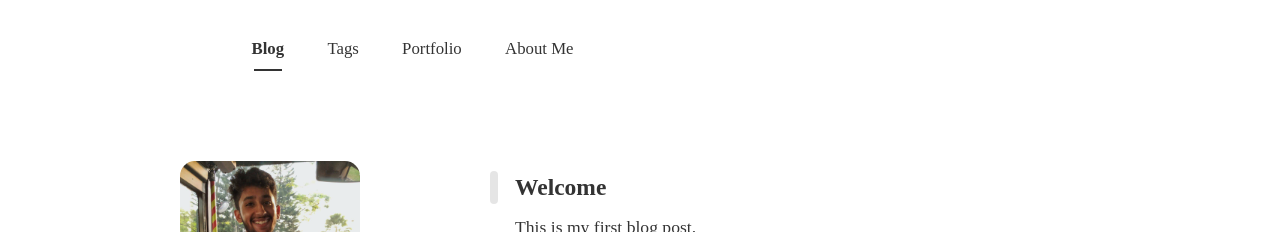
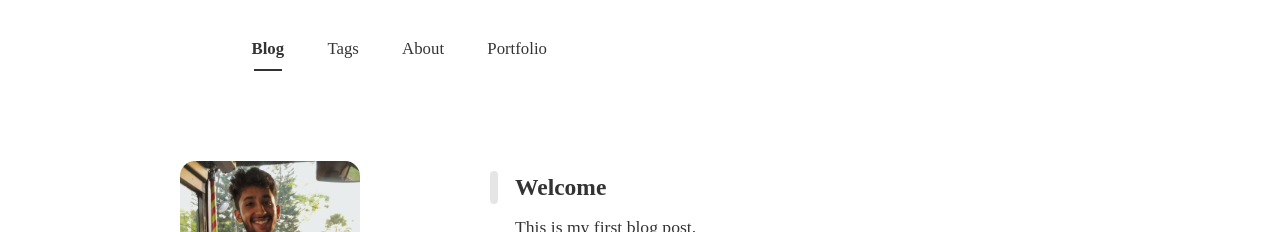
Before and after one commit to sacredvoid/sacredvoid.github.io, a Jekyll site: the page built from index.html, in a window 1280 px wide. Shown: the top 232 px of the page. Built offline with Jekyll 4.4.1, drawn with Linux system fonts in a browser that asks for light colours; nearby versions of some CDN libraries; some web fonts are replaced; the list of posts is cut into pages by our own code.

Commit message:
:rocket: added about

```diff
--- a/_config.yml
+++ b/_config.yml
@@ -4,7 +4,7 @@ url : "https://sacredvoid.github.io"
 
 # Blog Settings
 theme_settings :
-  title : popularly known as sam
+  title : Samanvya's Blog
   favicon : assets/favicon.ico
 
   # Profile Settings
--- a/_includes/header.html
+++ b/_includes/header.html
@@ -10,36 +10,36 @@
         <li class="btn-nav">Blog</li>
       </a>
       <li class="current">Tags</li>
+      <a href="{{ site.url }}/about-me">
+        <li class="btn-nav">About</li>
+      </a>
       <a href="{{ site.url }}/portfolio">
         <li class="btn-nav">Portfolio</li>
       </a>
-      <a href="{{ site.url }}/about-me">
-        <li class="btn-nav">About Me</li>
-      </a>
       <!-- portfolio -->
-      {% when 'portfolio'%}
+      {% when 'about-me'%}
       <a href="{{ site.url }}">
         <li class="btn-nav">Blog</li>
       </a>
       <a href="{{ site.url }}/tags">
         <li class="btn-nav">Tags</li>
       </a>
-      <li class="current">Portfolio</li>
-      <a href="{{ site.url }}/about-me">
-        <li class="btn-nav">About Me</li>
+      <li class="current">About</li>
+      <a href="{{ site.url }}/portfolio">
+        <li class="btn-nav">Portfolio</li>
       </a>
-      {% when 'about-me' %}
+      {% when 'portfolio' %}
       <!-- about-me -->
       <a href="{{ site.url }}">
-        <li class="current btn-nav">Blog</li>
+        <li class="btn-nav">Blog</li>
       </a>
       <a href="{{ site.url }}/tags">
         <li class="btn-nav">Tags</li>
       </a>
-      <a href="{{ site.url }}/portfolio">
-        <li class="btn-nav">Portfolio</li>
+      <a href="{{ site.url }}/about-me">
+        <li class="btn-nav">About</li>
       </a>
-      <li class="btn-nav">About Me</li>
+      <li class="current">Portfolio</li>
       {% else %}
       <a href="{{ site.url }}"></a>
         <li class="current btn-nav">Blog</li>
@@ -47,11 +47,11 @@
       <a href="{{ site.url }}/tags">
         <li class="btn-nav">Tags</li>
       </a>
+      <a href="{{ site.url }}/about-me">
+        <li class="btn-nav">About</li>
+      </a>
       <a href="{{ site.url }}/portfolio">
         <li class="btn-nav">Portfolio</li>
-      </a>
-      <a href="{{ site.url }}/about-me">
-        <li class="btn-nav">About Me</li>
       </a>
 
       {% endcase %}
--- /dev/null
+++ b/_layouts/about.html
@@ -0,0 +1,6 @@
+---
+layout : page
+---
+<div>
+    <h1>hello there this is samanvya</h1>
+</div>
--- /dev/null
+++ b/about-me.html
@@ -0,0 +1,4 @@
+---
+layout : about
+Title : About
+---
```
